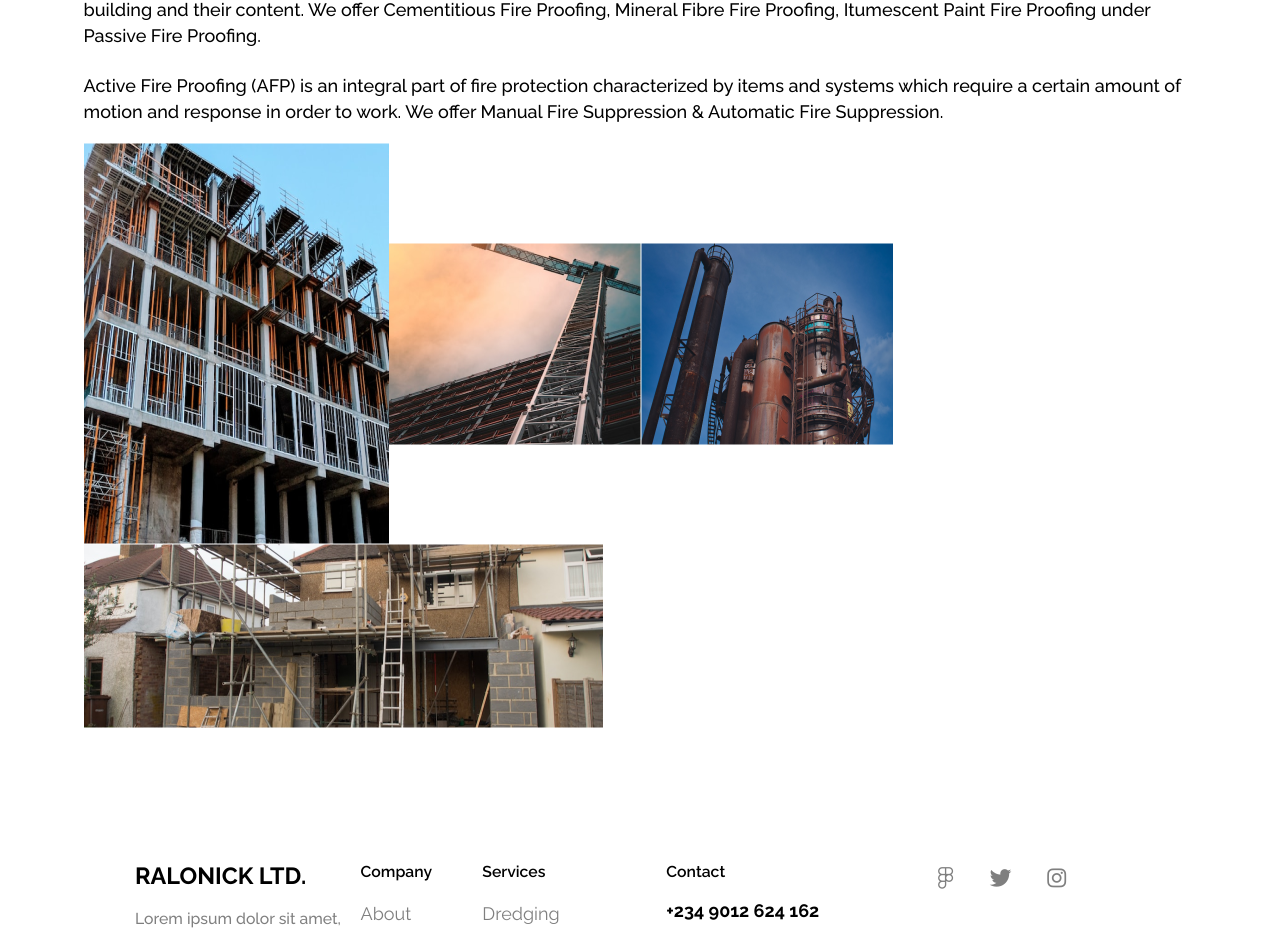
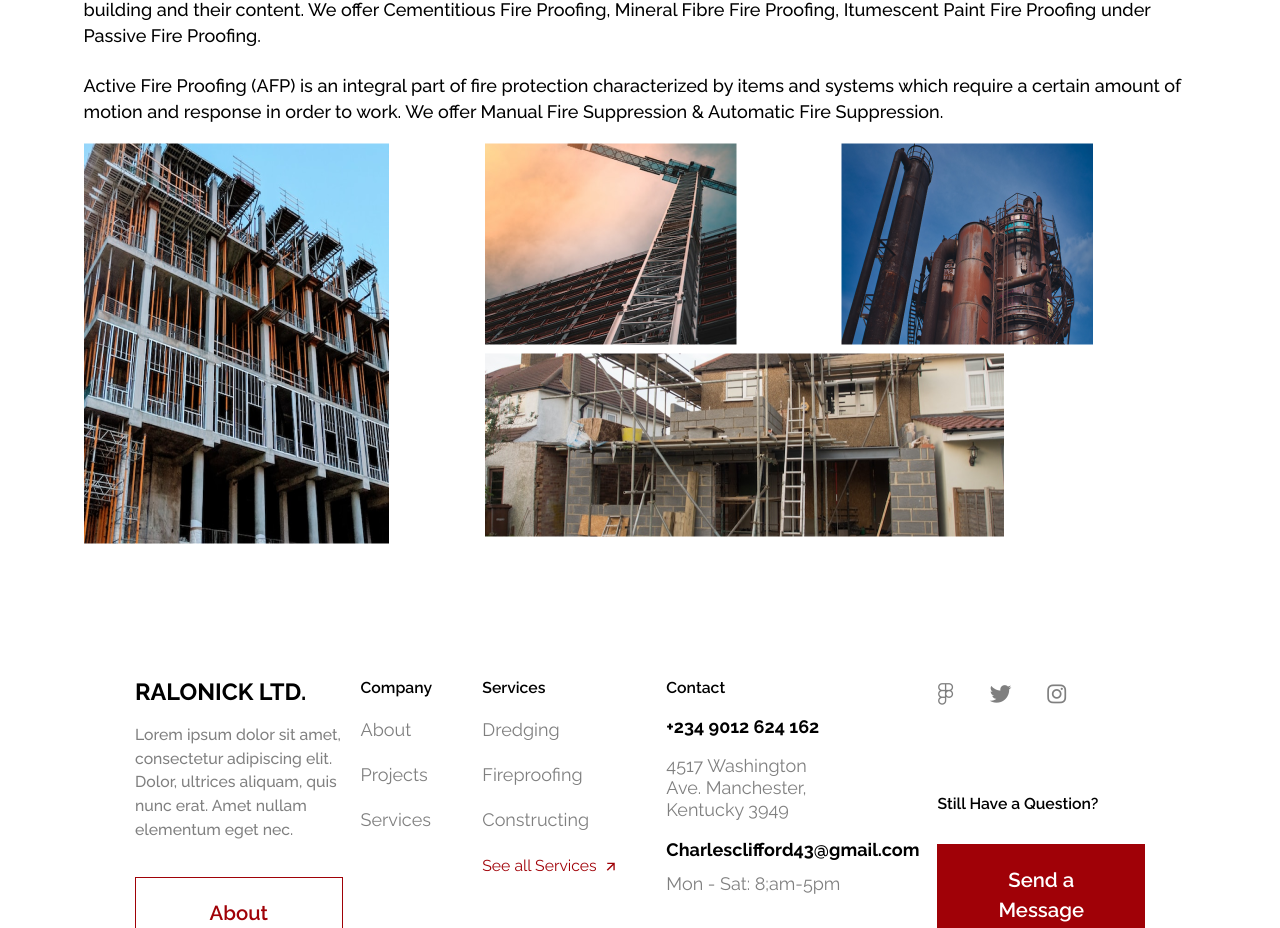
Before and after one commit to pin4eva/ralonick, a Next.js app: page /projects/second in a window 1280 px wide. Shown: the part 573-1501 px from the top of the page. Built offline with nearby package versions, Linux system fonts and the light colour scheme.

Commit message:
Created single-project.scss

```diff
--- a/src/styles/custom.scss
+++ b/src/styles/custom.scss
@@ -6,4 +6,4 @@
 @import "./about.scss";
 @import "./footer.scss";
 @import "./project.scss";
-// @import "./single-project.scss";
+@import "./single-project.scss";
--- /dev/null
+++ b/src/styles/single-project.scss
@@ -0,0 +1,23 @@
+.single-project-first-section{
+    .a{    grid-area: a;
+        // margin-right: -3rem;
+        }
+
+          .b{
+            // margin-left: -3rem;
+            grid-area: b;
+          }
+           .c{
+            grid-area: c;
+            // margin-left: -4rem;
+           }
+           .d{
+            // margin-left: -3rem;
+            grid-area: d;
+           }
+            .first-section_grid-item{
+                display: grid;
+                grid-template-areas: 'a b c'
+                'a d d';
+            }
+}
```
